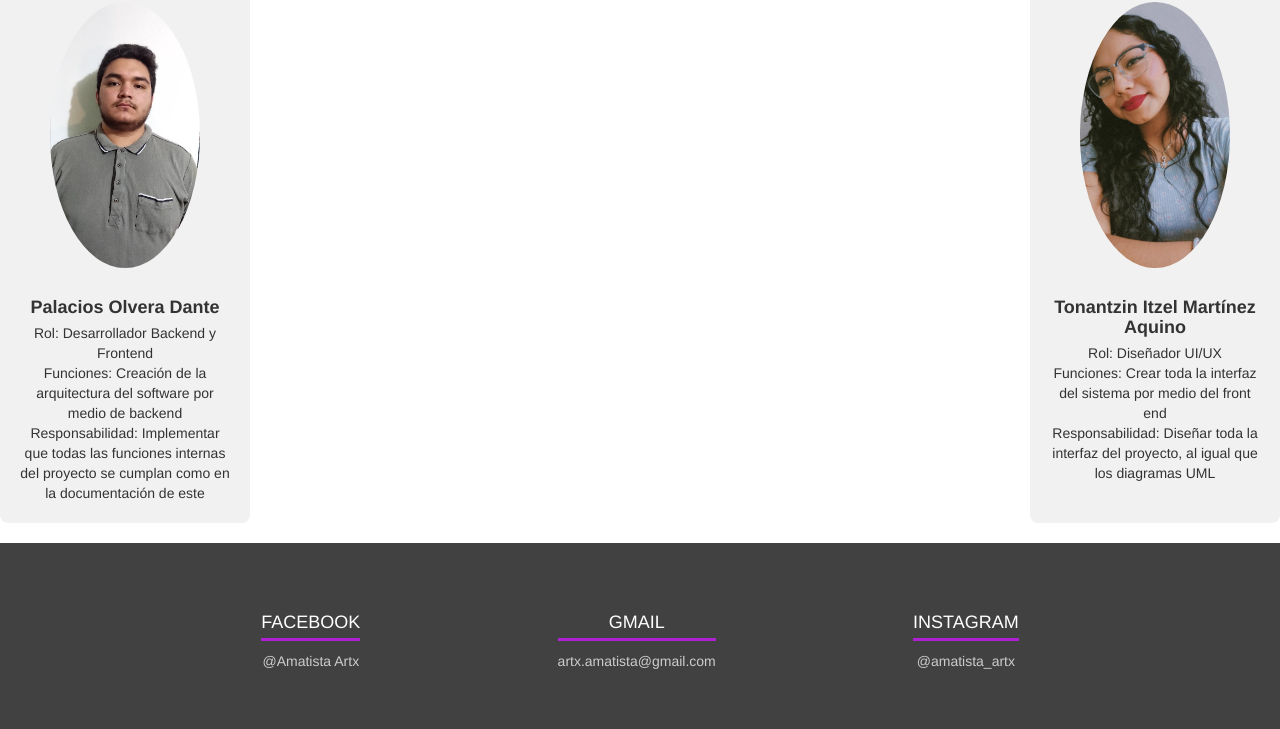
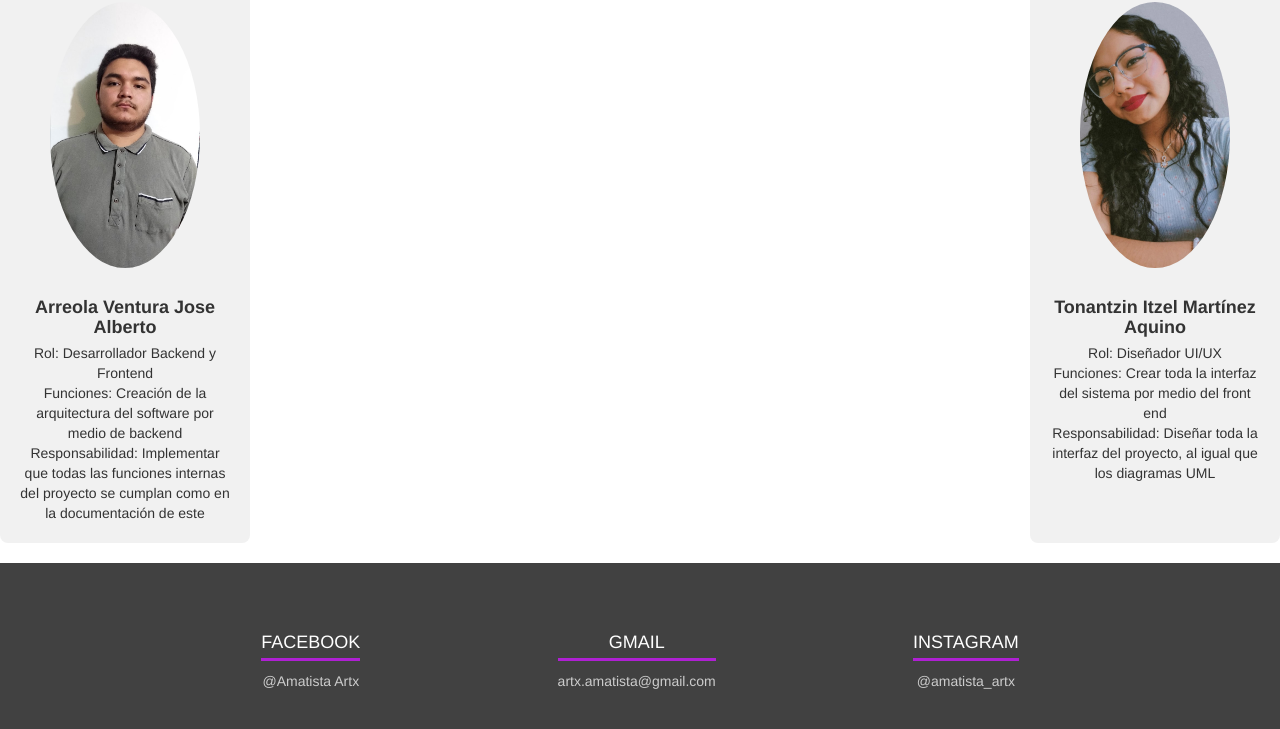
Before and after one commit to JoseHappy303/AMATISTA, a website: page index.html in a window 1280 px wide. Shown: the part 2158-2887 px from the top of the page. Drawn offline with nearby package versions, Linux system fonts and the light colour scheme.

Commit message:
Add files via upload

```diff
--- a/index.html
+++ b/index.html
@@ -201,7 +201,7 @@
         <div class="card">
           <img src="images/3w.jpeg" alt="Integrante 1" />
           <div class="card-content">
-            <h3>Palacios Olvera Dante</h3>
+            <h3>Arreola Ventura Jose Alberto</h3>
             <p>Rol: Desarrollador Backend y Frontend</p>
             <p>
               Funciones: Creación de la arquitectura del software por medio de
```
